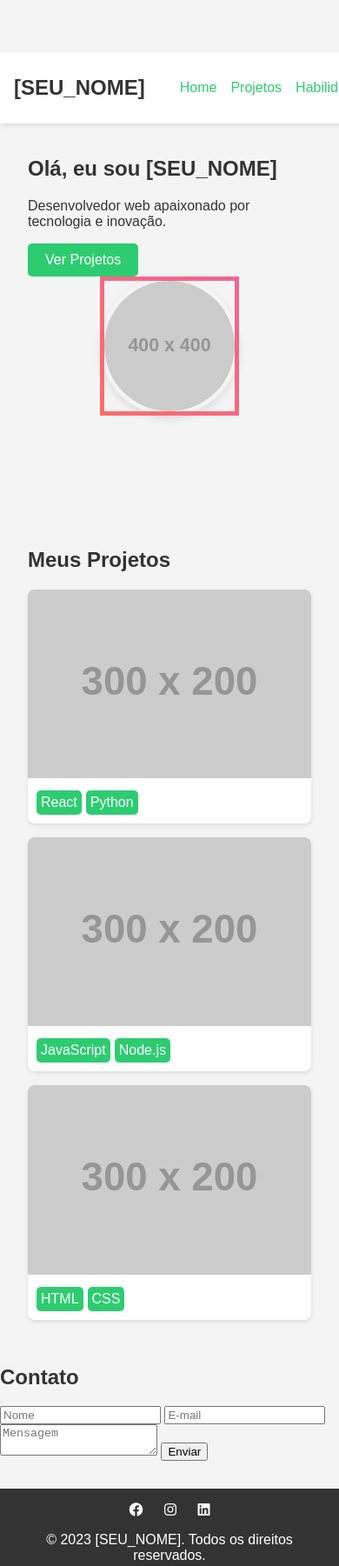
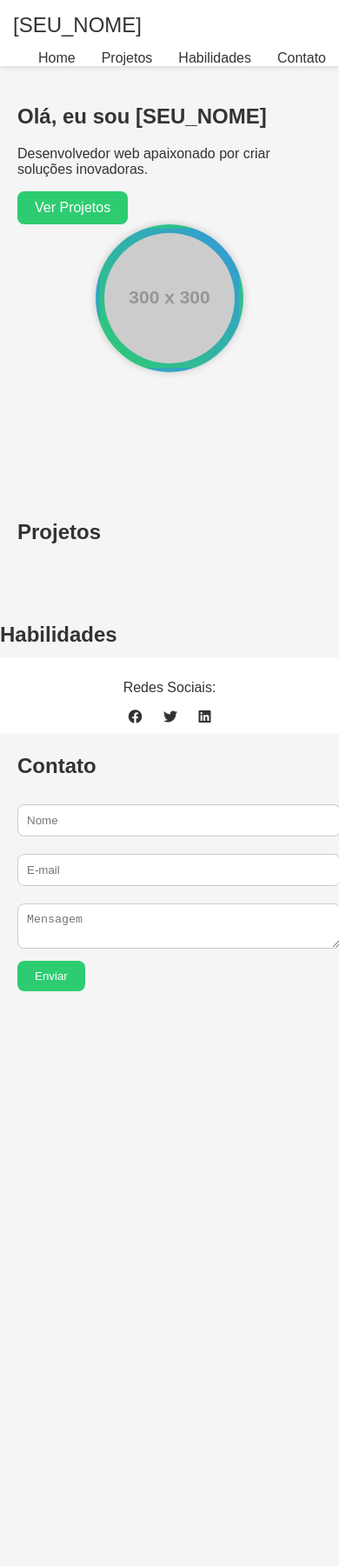
Before and after one commit to Jcnok/example, a plain HTML site: page site/index.html in a window 390 px wide. Shown: the whole page at 87% size. After the commit the page ends 1190 px from the top, so only its background shows below. Drawn offline with Linux system fonts and the light colour scheme; placeholder pictures from the web are drawn by us.

Commit message:
chore: atualização automática 20250516-192237

```diff
--- a/site/css/style.css
+++ b/site/css/style.css
@@ -2,57 +2,61 @@
 :root {
     --primary-color: #2ecc71;
     --secondary-color: #3498db;
-    --background-color: #f4f4f4;
+    --background-color: #f5f5f5;
     --text-color: #333;
+    --border-radius: 8px;
 }
 
 body {
+    margin: 0;
     font-family: Arial, sans-serif;
-    margin: 0;
-    padding: 0;
     background-color: var(--background-color);
     color: var(--text-color);
+    scroll-behavior: smooth;
 }
 
 header {
     position: fixed;
-    width: 100%;
-    background: white;
-    box-shadow: 0 2px 5px rgba(0, 0, 0, 0.1);
-    padding: 1em;
-    display: flex;
-    justify-content: space-between;
-    align-items: center;
+    top: 0;
+    left: 0;
+    right: 0;
+    background-color: white;
+    box-shadow: 0 2px 5px rgba(0,0,0,0.1);
     z-index: 1000;
 }
 
-.logo {
-    font-size: 1.5em;
-    font-weight: bold;
+header .logo {
+    font-size: 24px;
+    padding: 15px;
 }
 
-nav ul {
+.navbar ul {
     list-style: none;
     display: flex;
-    gap: 1em;
+    justify-content: flex-end;
+    padding: 0;
+    margin: 0;
 }
 
-nav a {
+.navbar li {
+    margin: 0 15px;
+}
+
+.navbar a {
     text-decoration: none;
-    color: var(--primary-color);
+    color: var(--text-color);
     transition: color 0.3s;
 }
 
-nav a:hover {
-    color: var(--secondary-color);
+.navbar a:hover {
+    color: var(--primary-color);
 }
 
 .hero {
     display: grid;
     grid-template-columns: 1fr 1fr;
     align-items: center;
-    padding: 100px 2em;
-    margin-top: 60px;
+    padding: 100px 20px;
 }
 
 .hero-text {
@@ -66,11 +70,12 @@ nav a:hover {
 
 .avatar {
     border-radius: 50%;
-    border: 5px solid;
-    border-image: linear-gradient(45deg, #ff6b6b, #f06595) 1;
+    border: 5px solid transparent;
+    background: linear-gradient(45deg, var(--primary-color), var(--secondary-color));
+    padding: 5px;
     width: 150px;
     height: 150px;
-    box-shadow: 0 4px 10px rgba(0, 0, 0, 0.1);
+    box-shadow: 0 0 10px rgba(0,0,0,0.2);
 }
 
 .cta {
@@ -78,8 +83,8 @@ nav a:hover {
     padding: 10px 20px;
     background-color: var(--primary-color);
     color: white;
-    border-radius: 5px;
     text-decoration: none;
+    border-radius: var(--border-radius);
     transition: background-color 0.3s;
 }
 
@@ -88,112 +93,97 @@ nav a:hover {
 }
 
 #projetos {
-    padding: 2em;
+    padding: 50px 20px;
 }
 
-.grid {
+.project-grid {
     display: grid;
-    grid-template-columns: repeat(3, 1fr);
-    gap: 1em;
+    grid-template-columns: repeat(auto-fill, minmax(250px, 1fr));
+    gap: 20px;
 }
 
-.card {
+.project-card {
     background: white;
-    border-radius: 8px;
-    box-shadow: 0 2px 5px rgba(0, 0, 0, 0.1);
+    border-radius: var(--border-radius);
+    box-shadow: 0 4px 10px rgba(0,0,0,0.1);
     overflow: hidden;
-    cursor: pointer;
     transition: transform 0.3s;
 }
 
-.card:hover {
+.project-card:hover {
     transform: translateY(-5px);
 }
 
-.card img {
+.project-card img {
     width: 100%;
+    height: auto;
 }
 
-.tags {
+.project-tags {
+    padding: 10px;
     display: flex;
-    gap: 5px;
-    padding: 10px;
+    flex-wrap: wrap;
 }
 
-.tags span {
-    background: var(--primary-color);
+.project-tags span {
+    background-color: var(--primary-color);
     color: white;
-    border-radius: 5px;
+    border-radius: var(--border-radius);
     padding: 5px;
-    transition: background 0.3s;
+    margin: 5px;
+    transition: background-color 0.3s;
 }
 
-.tags span:hover {
-    background: var(--secondary-color);
+.project-tags span:hover {
+    background-color: var(--secondary-color);
+}
+
+#contato {
+    padding: 50px 20px;
+}
+
+#contact-form input,
+#contact-form textarea {
+    width: 100%;
+    padding: 10px;
+    margin: 10px 0;
+    border-radius: var(--border-radius);
+    border: 1px solid #ccc;
+}
+
+#contact-form button {
+    background-color: var(--primary-color);
+    color: white;
+    border: none;
+    padding: 10px 20px;
+    border-radius: var(--border-radius);
+    cursor: pointer;
+}
+
+.loading {
+    display: none;
+    text-align: center;
+    margin-top: 20px;
 }
 
 footer {
-    margin-top: 2em;
-    background: #333;
-    color: white;
-    padding: 1em;
+    position: fixed;
+    bottom: 0;
+    left: 0;
+    right: 0;
+    background-color: white;
+    padding: 10px;
     text-align: center;
 }
 
-.social-icons a {
-    color: white;
+.social-icon {
     margin: 0 10px;
-}
-
-.loading {
-    margin-top: 1em;
-}
-
-.modal {
-    display: none;
-    position: fixed;
-    z-index: 1000;
-    left: 0;
-    top: 0;
-    width: 100%;
-    height: 100%;
-    background-color: rgba(0, 0, 0, 0.5);
-}
-
-.modal-content {
-    background: white;
-    margin: 15% auto;
-    padding: 20px;
-    border: 1px solid #888;
-    width: 80%;
-}
-
-.close {
-    color: #aaa;
-    float: right;
-    font-size: 28px;
-    font-weight: bold;
-}
-
-.close:hover,
-.close:focus {
-    color: black;
-    text-decoration: none;
-    cursor: pointer;
-}
-
-/* Media Queries */
-@media (max-width: 1024px) {
-    .grid {
-        grid-template-columns: repeat(2, 1fr);
-    }
+    color: var(--text-color);
 }
 
 @media (max-width: 768px) {
-    .grid {
-        grid-template-columns: 1fr;
-    }
     .hero {
         grid-template-columns: 1fr;
+        text-align: center;
     }
 }
--- a/site/index.html
+++ b/site/index.html
@@ -3,16 +3,16 @@
 <head>
     <meta charset="UTF-8">
     <meta name="viewport" content="width=device-width, initial-scale=1.0">
-    <meta name="description" content="Portfólio de [SEU_NOME], desenvolvedor web profissional.">
-    <meta name="keywords" content="portfólio, desenvolvimento web, [SEU_NOME]">
-    <title>Portfólio de [SEU_NOME]</title>
+    <meta name="description" content="Portfólio de [SEU_NOME], desenvolvedor web. Confira meus projetos e habilidades.">
+    <meta name="keywords" content="portfólio, [SEU_NOME], desenvolvedor web, projetos, habilidades, contato">
+    <title>Portfólio - [SEU_NOME]</title>
     <link rel="stylesheet" href="css/style.css">
     <link rel="stylesheet" href="https://cdnjs.cloudflare.com/ajax/libs/font-awesome/6.0.0-beta3/css/all.min.css">
 </head>
 <body>
     <header>
         <div class="logo">[SEU_NOME]</div>
-        <nav>
+        <nav class="navbar">
             <ul>
                 <li><a href="#home">Home</a></li>
                 <li><a href="#projetos">Projetos</a></li>
@@ -21,42 +21,30 @@
             </ul>
         </nav>
     </header>
+
     <section id="home" class="hero">
         <div class="hero-text">
             <h1>Olá, eu sou [SEU_NOME]</h1>
-            <p>Desenvolvedor web apaixonado por tecnologia e inovação.</p>
+            <p>Desenvolvedor web apaixonado por criar soluções inovadoras.</p>
             <a href="#projetos" class="cta">Ver Projetos</a>
         </div>
         <div class="hero-image">
-            <img src="https://placehold.co/400x400" alt="Avatar de [SEU_NOME]" class="avatar">
+            <img src="https://placehold.co/300x300" alt="Avatar de [SEU_NOME]" class="avatar">
         </div>
     </section>
+
     <section id="projetos">
-        <h2>Meus Projetos</h2>
-        <div class="grid">
-            <div class="card" onclick="openModal('Projeto 1', 'Descrição do projeto 1')">
-                <img src="https://placehold.co/300x200" alt="Projeto 1">
-                <div class="tags">
-                    <span>React</span>
-                    <span>Python</span>
-                </div>
-            </div>
-            <div class="card" onclick="openModal('Projeto 2', 'Descrição do projeto 2')">
-                <img src="https://placehold.co/300x200" alt="Projeto 2">
-                <div class="tags">
-                    <span>JavaScript</span>
-                    <span>Node.js</span>
-                </div>
-            </div>
-            <div class="card" onclick="openModal('Projeto 3', 'Descrição do projeto 3')">
-                <img src="https://placehold.co/300x200" alt="Projeto 3">
-                <div class="tags">
-                    <span>HTML</span>
-                    <span>CSS</span>
-                </div>
-            </div>
+        <h2>Projetos</h2>
+        <div class="project-grid">
+            <!-- Os cards de projetos serão gerados via JavaScript -->
         </div>
     </section>
+
+    <section id="habilidades">
+        <h2>Habilidades</h2>
+        <p>Descreva suas habilidades aqui.</p>
+    </section>
+
     <section id="contato">
         <h2>Contato</h2>
         <form id="contact-form">
@@ -65,23 +53,16 @@
             <textarea placeholder="Mensagem" required></textarea>
             <button type="submit">Enviar</button>
         </form>
-        <div class="loading" id="loading" style="display:none;">Enviando...</div>
+        <div class="loading" id="loading">Enviando...</div>
     </section>
+
     <footer>
-        <div class="social-icons">
-            <a href="#"><i class="fab fa-facebook"></i></a>
-            <a href="#"><i class="fab fa-instagram"></i></a>
-            <a href="#"><i class="fab fa-linkedin"></i></a>
-        </div>
-        <p>&copy; 2023 [SEU_NOME]. Todos os direitos reservados.</p>
+        <p>Redes Sociais:</p>
+        <a href="#" class="social-icon"><i class="fab fa-facebook"></i></a>
+        <a href="#" class="social-icon"><i class="fab fa-twitter"></i></a>
+        <a href="#" class="social-icon"><i class="fab fa-linkedin"></i></a>
     </footer>
-    <div class="modal" id="modal">
-        <div class="modal-content">
-            <span class="close" onclick="closeModal()">&times;</span>
-            <h2 id="modal-title"></h2>
-            <p id="modal-description"></p>
-        </div>
-    </div>
+
     <script src="js/main.js"></script>
 </body>
 </html>
--- a/site/js/main.js
+++ b/site/js/main.js
@@ -1,34 +1,30 @@
-// Função para abrir o modal
-function openModal(title, description) {
-    document.getElementById('modal-title').innerText = title;
-    document.getElementById('modal-description').innerText = description;
-    document.getElementById('modal').style.display = 'block';
-}
+// Seleciona os elementos necessários
+const contactForm = document.getElementById('contact-form');
+const loadingMessage = document.getElementById('loading');
 
-// Função para fechar o modal
-function closeModal() {
-    document.getElementById('modal').style.display = 'none';
-}
+// Adiciona evento de envio ao formulário
+contactForm.addEventListener('submit', function(event) {
+    event.preventDefault(); // Previne o comportamento padrão do formulário
+    loadingMessage.style.display = 'block'; // Mostra a mensagem de loading
 
-// Funcionalidade de envio do formulário
-document.getElementById('contact-form').addEventListener('submit', function(event) {
-    event.preventDefault(); // Previne o comportamento padrão do formulário
-    document.getElementById('loading').style.display = 'block'; // Mostra o loading
-
-    // Simula um envio com setTimeout
+    // Simula um envio com setTimeout()
     setTimeout(() => {
-        document.getElementById('loading').style.display = 'none'; // Esconde o loading
+        loadingMessage.style.display = 'none'; // Esconde a mensagem de loading
         alert('Mensagem enviada com sucesso!'); // Mensagem de sucesso
+        contactForm.reset(); // Limpa o formulário
     }, 2000);
 });
 
-// Suavização de rolagem
-const links = document.querySelectorAll('nav a');
-links.forEach(link => {
-    link.addEventListener('click', function(e) {
+// Scroll suave para as seções
+document.querySelectorAll('a[href^="#"]').forEach(anchor => {
+    anchor.addEventListener('click', function(e) {
         e.preventDefault();
-        const targetId = this.getAttribute('href');
-        const targetSection = document.querySelector(targetId);
-        targetSection.scrollIntoView({ behavior: 'smooth' });
+
+        document.querySelector(this.getAttribute('href')).scrollIntoView({
+            behavior: 'smooth'
+        });
     });
 });
+
+// Modal dinâmico para projetos (a ser implementado)
+// MODIFIQUE AQUI para adicionar a lógica do modal
```
Also changed, not shown: 1 other file.
